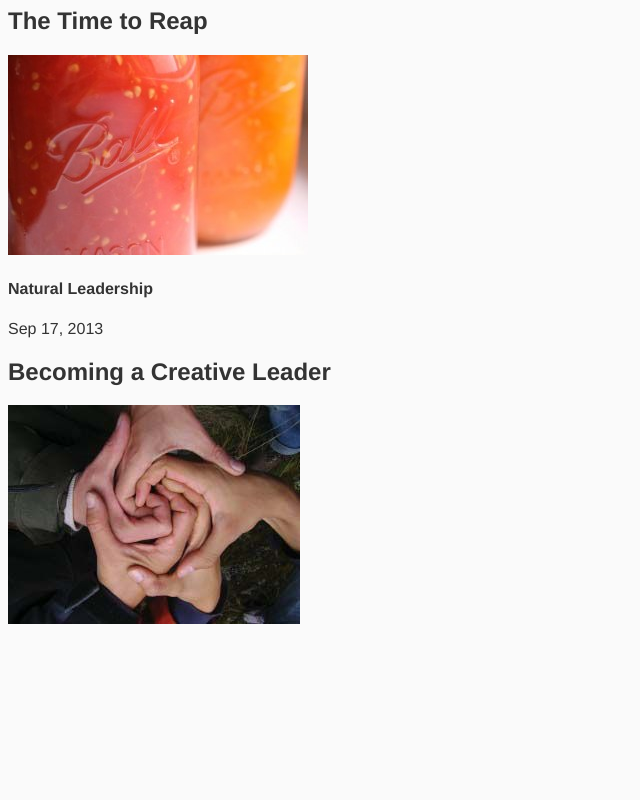
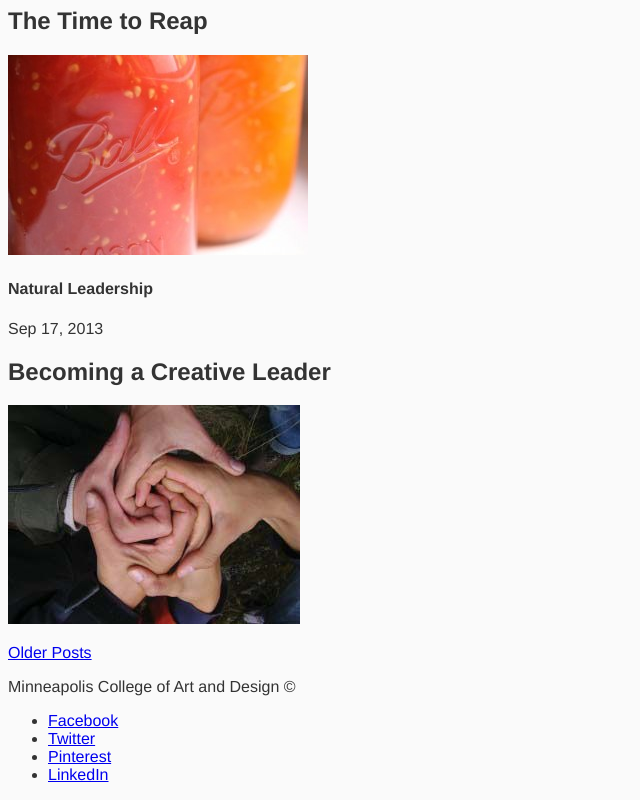
Before and after one commit to bclark551/mcad-blog, a website: page app/index.html in a window 1280 px wide. Shown: the part 3946-4746 px from the top of the page, without its empty margins (0-640 px from the left). Before the commit the page ends 4582 px from the top, so only its background shows below. Drawn offline with nearby package versions, Linux system fonts and the light colour scheme; files that its build step writes are made by us from their sources.

Commit message:
added footer

```diff
--- a/app/index.html
+++ b/app/index.html
@@ -32,6 +32,7 @@
           <li><a href>mcad.edu/sustainable</a></li>
           <li><a href><img src="images/MCAD_logo_black_600px.png"></a></li>
         </ul>
+    </header>
     <nav class="main-nav">
       <ul>
         <li><a href="#">Students</a></li>
@@ -41,9 +42,7 @@
         <li><a href="#">Search</a></li>
       </ul>
     </nav>
-    </header>
-    <body>
-      <section class="main">
+    <section class="main-section">
       <article class="leadership">
         <h4>Natural Leadership</h4>
         <time datetime="2014-07-09">Jul 9, 2014</time>
@@ -103,7 +102,20 @@
         <h2>Becoming a Creative Leader</h2>
         <a href="#"><img src="images/VeracruzMX_2009-Hands.jpg"></a>
       </article>
+      <article>
+        <p><a href="#">Older Posts</a></p>
+      </article>
     </section>
+    <footer class="page-footer">
+      <p>Minneapolis College of Art and Design &copy</p>
+      <ul>
+        <li><a href="#">Facebook</a></li>
+        <li><a href="#">Twitter</a></li>
+        <li><a href="#">Pinterest</a></li>
+        <li><a href="#">LinkedIn</a></li>
+      </ul>
+    </footer>
+
 
         <!-- Google Analytics: change UA-XXXXX-X to be your site's ID. -->
         <script>
```
Lines whose indentation alone changed are shown as unchanged.
